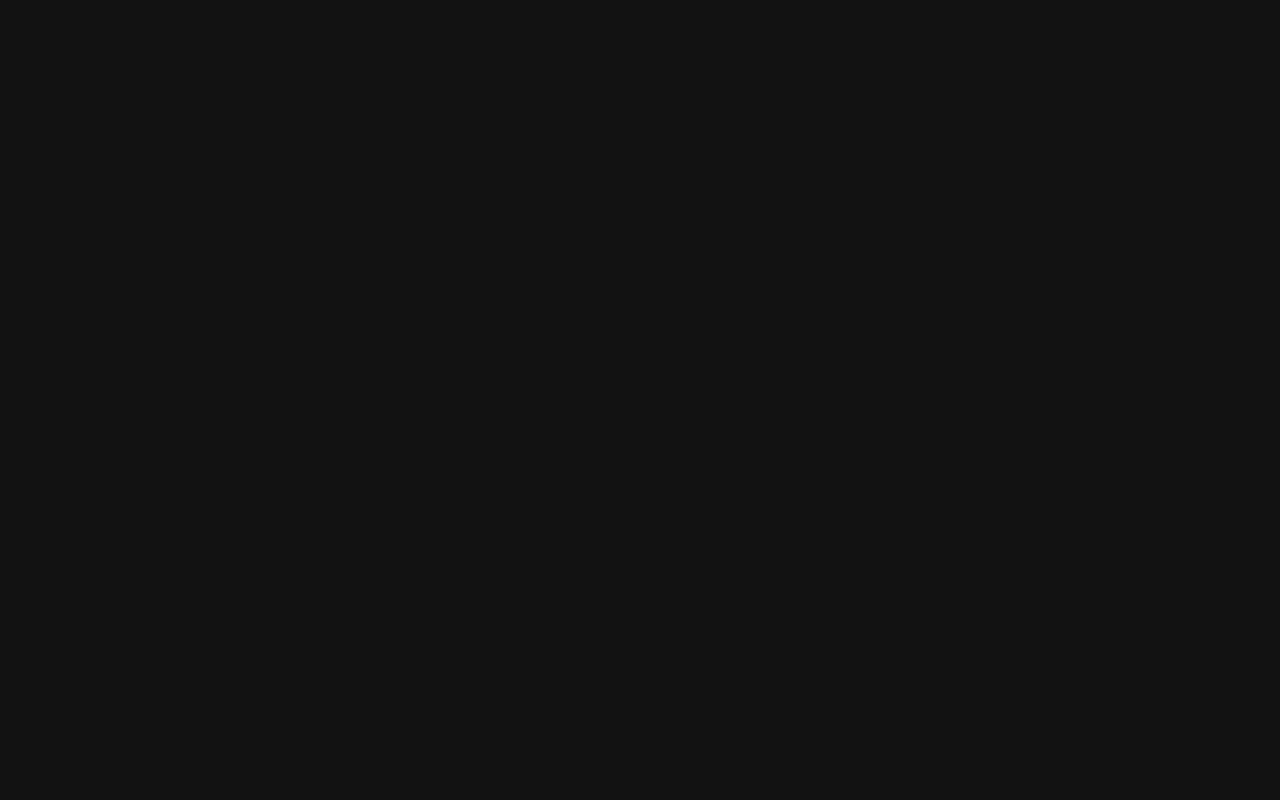
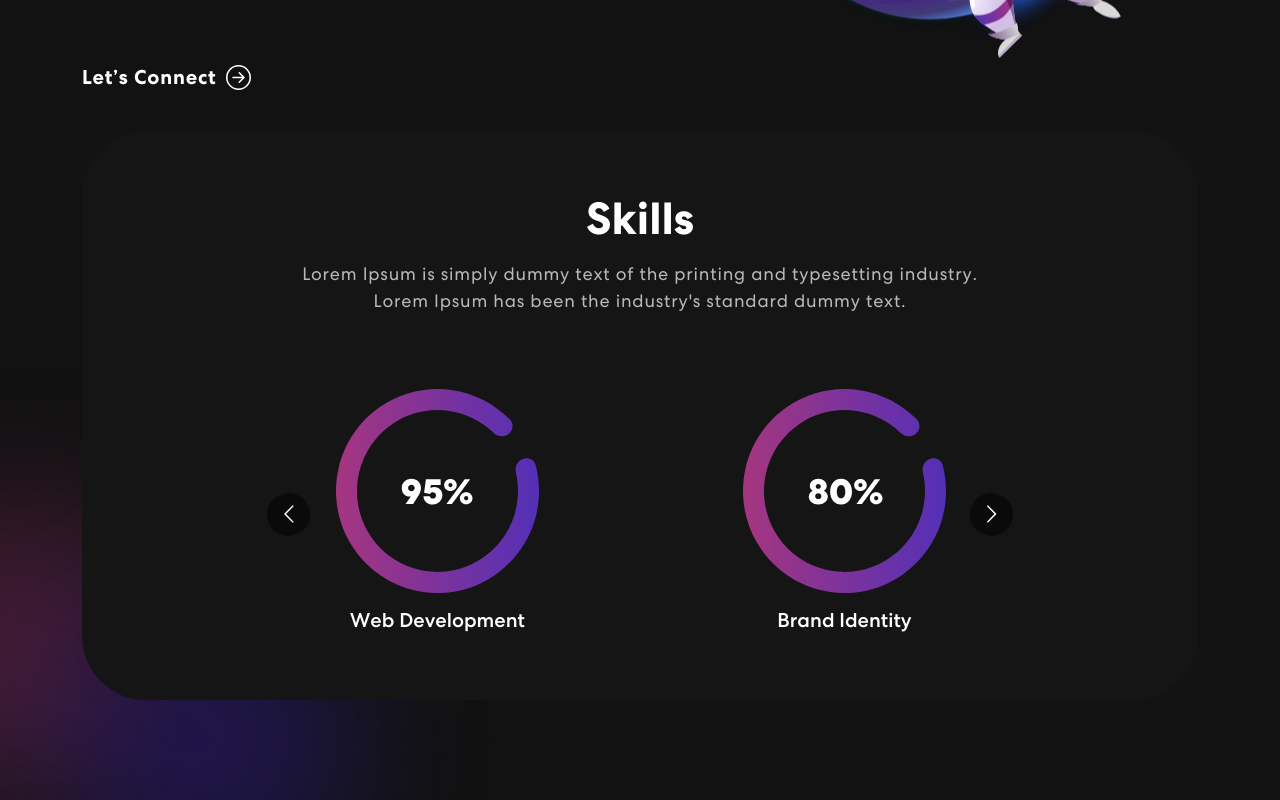
Before and after one commit to Camilacslopes/Camilacslopes.github.io, a React (Create React App) app: page / in a window 1280 px wide. Shown: the part 580-1380 px from the top of the page. Before the commit the page ends 800 px from the top, so only its background shows below. Built offline with nearby package versions, Linux system fonts and the light colour scheme.

Commit message:
feat(components): create Skills component

```diff
--- a/src/App.js
+++ b/src/App.js
@@ -1,10 +1,18 @@
+import logo from './logo.svg';
 import './App.css';
+import 'bootstrap/dist/css/bootstrap.min.css';
 import { NavBar } from "components/NavBar.js";
+import { Banner } from "components/Banner.js";
+import { Skills } from "components/Skills.js";
+
+
 
 function App() {
   return (
     <div className="App">
       <NavBar />
+      <Banner />
+      <Skills />
     </div>
   );
 }
--- /dev/null
+++ b/src/components/Skills.js
@@ -0,0 +1,64 @@
+import 'react-multi-carousel/lib/styles.css';
+import meter1 from "assets/img/meter1.svg";
+import meter2 from "assets/img/meter2.svg";
+import meter3 from "assets/img/meter3.svg";
+import Carousel from 'react-multi-carousel';
+import arrow1 from "assets/img/arrow1.svg";
+import arrow2 from "assets/img/arrow2.svg";
+import colorSharp from "assets/img/color-sharp.png"
+
+export const Skills = () => {
+  const responsive = {
+    superLargeDesktop: {
+      // the naming can be any, depends on you.
+      breakpoint: { max: 4000, min: 3000 },
+      items: 5
+    },
+    desktop: {
+      breakpoint: { max: 3000, min: 1024 },
+      items: 3
+    },
+    tablet: {
+      breakpoint: { max: 1024, min: 464 },
+      items: 2
+    },
+    mobile: {
+      breakpoint: { max: 464, min: 0 },
+      items: 1
+    }
+  };
+
+  return (
+    <section className="skill" id="skills">
+        <div className="container">
+            <div className="row">
+                <div className="col-12">
+                    <div className="skill-bx wow zoomIn">
+                        <h2>Skills</h2>
+                        <p>Lorem Ipsum is simply dummy text of the printing and typesetting industry.<br></br> Lorem Ipsum has been the industry's standard dummy text.</p>
+                        <Carousel responsive={responsive} infinite={true} className="owl-carousel owl-theme skill-slider">
+                            <div className="item">
+                                <img src={meter1} alt="Image" />
+                                <h5>Web Development</h5>
+                            </div>
+                            <div className="item">
+                                <img src={meter2} alt="Image" />
+                                <h5>Brand Identity</h5>
+                            </div>
+                            <div className="item">
+                                <img src={meter3} alt="Image" />
+                                <h5>Logo Design</h5>
+                            </div>
+                            <div className="item">
+                                <img src={meter1} alt="Image" />
+                                <h5>Web Development</h5>
+                            </div>
+                        </Carousel>
+                    </div>
+                </div>
+            </div>
+        </div>
+        <img className="background-image-left" src={colorSharp} alt="Image" />
+    </section>
+  )
+}
```
